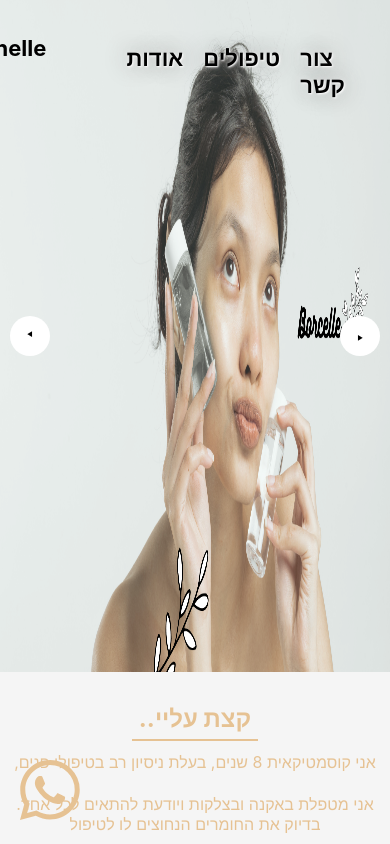
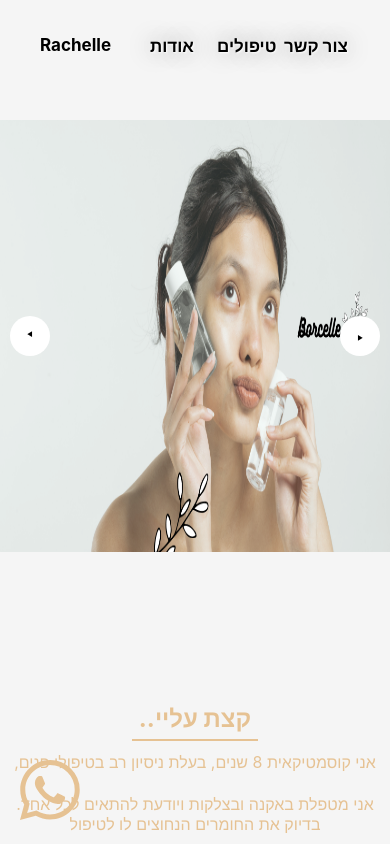
Before and after one commit to edengolan1/Cosmetics-site, a React (Create React App) app: page / in a window 390 px wide. Shown: the top 844 px of the page. Built offline with nearby package versions, Linux system fonts and the light colour scheme.

Commit message:
update to mobile

```diff
--- a/src/components/Contact/Contact.css
+++ b/src/components/Contact/Contact.css
@@ -103,7 +103,6 @@
         padding: 0;
         border-radius: 20px;
         font-size: 16px;
-        background-color: whitesmoke;
         cursor: pointer;
         animation: bounce1 1s;
     }
--- a/src/components/ImagesBackground/Images.css
+++ b/src/components/ImagesBackground/Images.css
@@ -1,7 +1,6 @@
 body {
     width: 100%;
     height: 100%;
-    /* overflow: hidden; */
     display: flex;
     flex-direction: column;
     justify-content: center;
@@ -47,15 +46,12 @@
 
   img {
     position: absolute;
-    /* max-width: 100%;
-    max-height: 100%; */
     width: 100vw;
     height: 42rem;
   }
 
   .refresh {
     padding: 10px;
-    /* position: absolute; */
     background: rgba(0, 0, 0, 0.4);
     border-radius: 10px;
     width: 20px;
@@ -67,3 +63,8 @@
     align-items: center;
     cursor: pointer;
   }
+  @media screen and (max-width: 768px) {
+    img {
+      height: 27rem;
+    }
+  }
--- a/src/components/NavBar/NavBar.css
+++ b/src/components/NavBar/NavBar.css
@@ -1,7 +1,6 @@
 .navbar {
     width: 100%;
     height: 4rem;
-    /* border: 1px solid black; */
     position: absolute;
     z-index: 1;
     margin: 0;
@@ -32,3 +31,17 @@
     text-decoration: none;
     padding-bottom: 15px;
 }
+@media screen and (max-width: 768px) {
+    .navbar{
+        display: flex;
+        justify-content: center;
+        font-size: 17px;
+    }
+    .side-right>div{
+        margin: 1px;
+        width: 65px;
+    }
+    .side--left{
+        width: 10%;
+    }
+}
```
